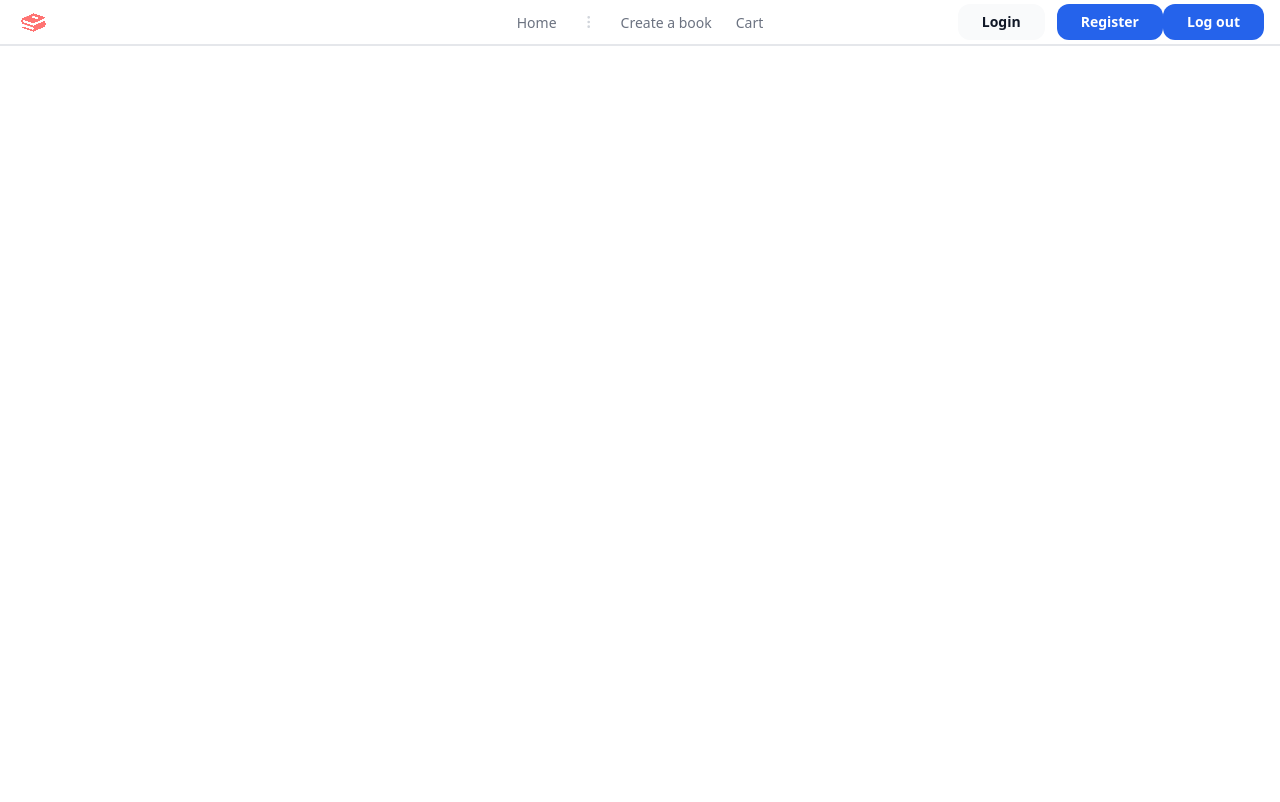
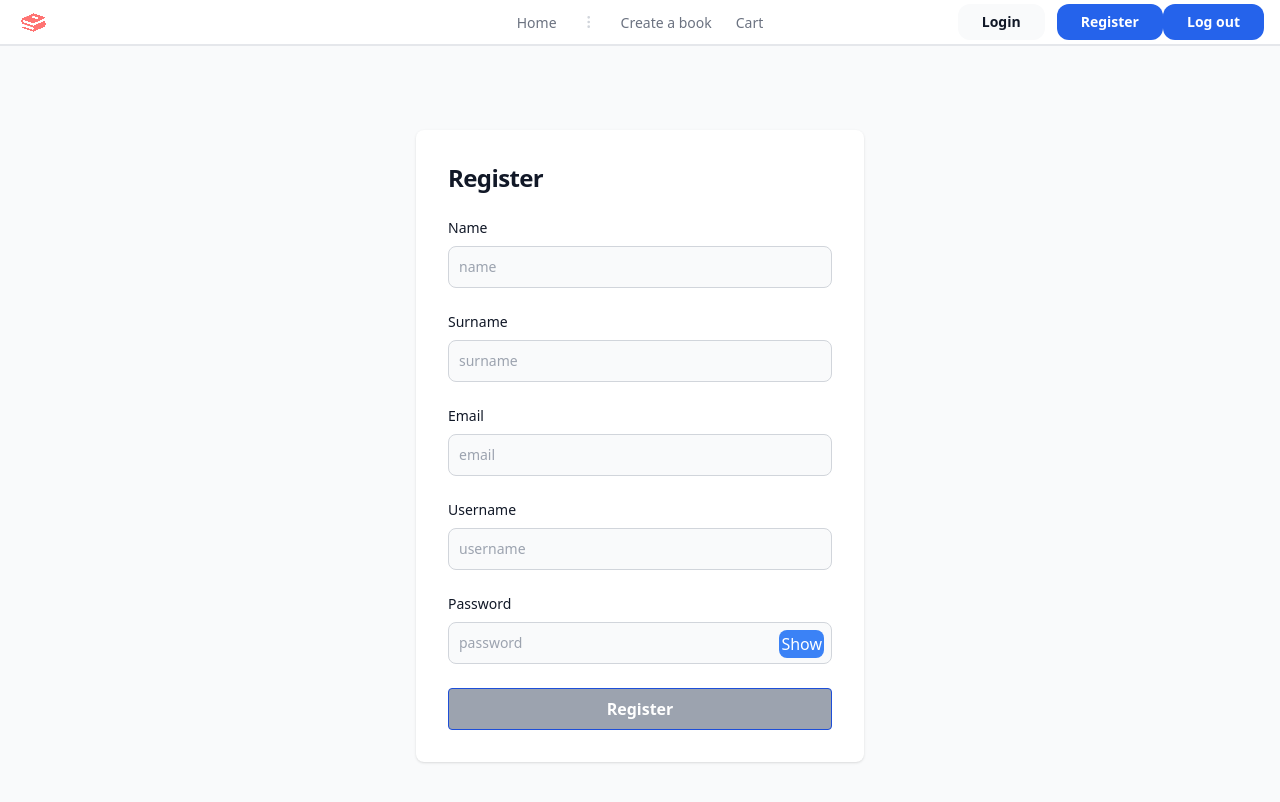
Before and after one commit to SBNZ-CETA/bookstore-web, an Angular app: page /register in a window 1280 px wide. Before the commit this address led to /. Shown: the top 802 px of the page. Built offline with nearby package versions, Linux system fonts and the light colour scheme.

Commit message:
Finished rebase

```diff
--- a/src/app/app-routing.module.ts
+++ b/src/app/app-routing.module.ts
@@ -3,11 +3,13 @@ import { RouterModule, Routes } from '@angular/router';
 import { BookCreateComponent } from './modules/books/book-create/book-create.component';
 import { BookOrderComponent } from './modules/books/book-order/book-order.component';
 import { BooksViewComponent } from './modules/books/books-view/books-view.component';
+import { RegistrationComponent } from './modules/user/registration/registration.component';
 
 const routes: Routes = [
   {path: '', component: BooksViewComponent},
   {path: 'create', component: BookCreateComponent},
   {path: 'order', component: BookOrderComponent},
+  {path: 'register', component: RegistrationComponent}
 
 ];
 
--- a/src/app/app.module.ts
+++ b/src/app/app.module.ts
@@ -8,7 +8,7 @@ import { BookCreateComponent } from './modules/books/book-create/book-create.com
 import { FormsModule, ReactiveFormsModule } from '@angular/forms';
 import { NavbarComponent } from './navbar/navbar.component';
 import { BookOrderComponent } from './modules/books/book-order/book-order.component';
-import { MatIconModule } from '@angular/material/icon'
+import { MatIconModule } from '@angular/material/icon';
 import { MatFormFieldModule } from '@angular/material/form-field';
 import { MatButtonModule } from '@angular/material/button';
 import { MatDatepickerModule } from '@angular/material/datepicker';
@@ -19,6 +19,7 @@ import { MatSelectModule } from '@angular/material/select';
 import { MatCardModule } from '@angular/material/card';
 import { MatDialogModule } from '@angular/material/dialog';
 import { MatRadioModule } from '@angular/material/radio';
+import { RegistrationComponent } from './modules/user/registration/registration.component';
 
 @NgModule({
   declarations: [
@@ -27,7 +28,8 @@ import { MatRadioModule } from '@angular/material/radio';
     BookCreateComponent,
     NavbarComponent,
     BookOrderComponent,
-    DialogOverviewExampleDialog
+    DialogOverviewExampleDialog,
+    RegistrationComponent
   ],
   imports: [
     BrowserModule,
--- /dev/null
+++ b/src/app/modules/user/model.ts
@@ -0,0 +1,12 @@
+export interface RegisterUser {
+   name: string;
+   surname: string;
+   username: string;
+   password: string;
+   email: string;
+}
+
+export interface LoginUser{
+   username: string;
+   password: string;
+}
--- /dev/null
+++ b/src/app/modules/user/registration/registration.component.html
@@ -0,0 +1,45 @@
+<section class="bg-gray-50 light:bg-gray-900">
+    <div class="flex flex-col items-center justify-center px-6 py-8 mx-auto md:h-screen lg:py-0">
+        <div class="w-full bg-white rounded-lg shadow md:mt-0 sm:max-w-md xl:p-0 ">
+            <div class="p-6 space-y-4 md:space-y-6 sm:p-8">
+                <h1 class="text-xl font-bold leading-tight tracking-tight text-gray-900 md:text-2xl">
+                    Register
+                </h1>
+                <form class="space-y-4 md:space-y-6" action="#">
+                    <div>
+                        <label for="title" class="block mb-2 text-sm font-medium text-gray-900 ">Name</label>
+                        <input type="text" name="name" [formControl]="nameControl" [(ngModel)]="registerDto.name" id="name" placeholder="name" class="bg-gray-50 border border-gray-300 text-gray-900 sm:text-sm rounded-lg focus:ring-primary-600 focus:border-primary-600 block w-full p-2.5 light:bg-gray-700 light:border-gray-600 light:placeholder-gray-400 light:text-white light:focus:ring-blue-500 light:focus:border-blue-500">
+                    </div>
+                    <div>
+                        <label for="title" class="block mb-2 text-sm font-medium text-gray-900 light:text-white">Surname</label>
+                        <input type="text" name="surname" [formControl]="surnameControl" [(ngModel)]="registerDto.surname" id="surname" placeholder="surname" class="bg-gray-50 border border-gray-300 text-gray-900 sm:text-sm rounded-lg focus:ring-primary-600 focus:border-primary-600 block w-full p-2.5 light:bg-gray-700 light:border-gray-600 light:placeholder-gray-400 light:text-white light:focus:ring-blue-500 light:focus:border-blue-500">
+
+                    </div>
+                    <div>
+                        <label for="title" class="block mb-2 text-sm font-medium text-gray-900 light:text-white">Email</label>
+                        <input type="email" name="email" [formControl]="emailControl" [(ngModel)]="registerDto.email" id="email" placeholder="email" class="bg-gray-50 border border-gray-300 text-gray-900 sm:text-sm rounded-lg focus:ring-primary-600 focus:border-primary-600 block w-full p-2.5 light:bg-gray-700 light:border-gray-600 light:placeholder-gray-400 light:text-white light:focus:ring-blue-500 light:focus:border-blue-500">
+
+                    </div>
+                    <div>
+                        <label for="title" class="block mb-2 text-sm font-medium text-gray-900 light:text-white">Username</label>
+                        <input type="text" name="username" [formControl]="usernameControl" [(ngModel)]="registerDto.username" id="username" placeholder="username" class="bg-gray-50 border border-gray-300 text-gray-900 sm:text-sm rounded-lg focus:ring-primary-600 focus:border-primary-600 block w-full p-2.5 light:bg-gray-700 light:border-gray-600 light:placeholder-gray-400 light:text-white light:focus:ring-blue-500 light:focus:border-blue-500">
+
+                    </div>
+                    <div>
+                        <label for="title" class="block mb-2 text-sm font-medium text-gray-900 light:text-white">Password</label>
+                                <div class="relative">
+                                    <input [type]="show? 'text' : 'password' " name="password" [formControl]="passwordControl" [(ngModel)]="registerDto.password" id="password" placeholder="password" class="bg-gray-50 border border-gray-300 text-gray-900 sm:text-sm rounded-lg focus:ring-primary-600 focus:border-primary-600 block w-full p-2.5 light:bg-gray-700 light:border-gray-600 light:placeholder-gray-400 light:text-white light:focus:ring-blue-500 light:focus:border-blue-500">
+                                    <div class="absolute top-2 right-2">
+                                        <button (click)="password()" class="p-0.5 text-white rounded-lg bg-blue-500 hover:bg-blue-600">{{show ? 'Hide' : 'Show'}}</button>
+                                    </div>
+                                </div>
+
+                    </div>
+                    <button (click)="registerUser()" [disabled]="!validateFields()" class="w-full bg-blue-500 disabled:bg-gray-400 content-center hover:bg-blue-700 text-white font-bold py-2 px-4 border border-blue-700 rounded">
+    Register
+  </button>
+                </form>
+            </div>
+        </div>
+    </div>
+  </section>
--- /dev/null
+++ b/src/app/modules/user/registration/registration.component.ts
@@ -0,0 +1,47 @@
+import { Component } from '@angular/core';
+import { Router } from '@angular/router';
+import { FormControl, Validators } from '@angular/forms';
+import { UserService } from '../user.service';
+import { RegisterUser } from '../model';
+
+@Component({
+  selector: 'app-registration',
+  templateUrl: './registration.component.html',
+  styleUrls: ['./registration.component.css']
+})
+export class RegistrationComponent {
+  public registerDto = <RegisterUser>{};
+  public show: boolean = false;
+
+  constructor(
+    private userService: UserService,
+    private router: Router
+  ) {}
+
+  public nameControl = new FormControl<string>('', Validators.required);
+  public surnameControl = new FormControl<string>('', Validators.required);
+  public usernameControl = new FormControl<string>('', Validators.required);
+  public passwordControl = new FormControl<string>('', Validators.required);
+  public emailControl = new FormControl<string>('', [Validators.required,Validators.email]);
+
+  public validateFields() {
+    return this.nameControl.valid &&
+      this.surnameControl.valid &&
+      this.usernameControl.valid &&
+      this.passwordControl.valid &&
+      this.emailControl.valid;
+  }
+
+  password() {
+    this.show = !this.show;
+}
+
+  registerUser(){
+    console.log(this.registerDto)
+    this.userService.registerUser(this.registerDto).subscribe(() => {
+      alert('Successfully Created');
+      // this.router.navigate(['/']);
+    });
+  }
+
+}
--- /dev/null
+++ b/src/app/modules/user/user.service.ts
@@ -0,0 +1,26 @@
+import { HttpClient, HttpHeaders } from '@angular/common/http';
+import { Injectable } from '@angular/core';
+import { RegisterUser } from './model';
+
+@Injectable({
+  providedIn: 'root'
+})
+export class UserService {
+
+  constructor(private http: HttpClient) { }
+
+
+  private readonly apiUrl = 'http://localhost:8080/api/';
+
+  private readonly  httpOptions = {
+    headers: new HttpHeaders({ 'Content-Type': 'application/json' })
+  };
+
+  public registerUser(dto: RegisterUser) {
+    return this.http.post<{}>(this.apiUrl+'users/register', JSON.stringify(dto), this.httpOptions);
+  };
+
+  public loginUser(dto: RegisterUser) {
+    return this.http.post<{}>(this.apiUrl+'login', JSON.stringify(dto), this.httpOptions);
+  };
+}
```
Also changed, not shown: src/app/modules/user/registration/registration.component.css (added), 2 other files (tests, documents, lock files or other folders).
